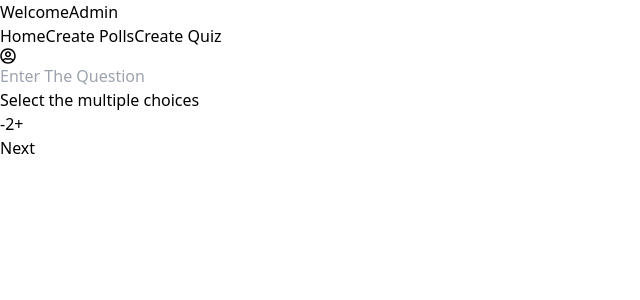
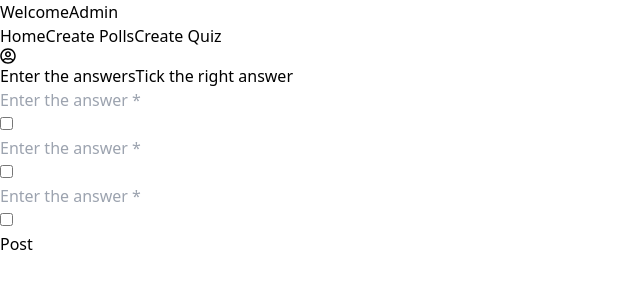
Before and after one commit to Codinglone/Live-Polling-App, a React (Vite) app in the folder live-polls-app-frontend/: page /admin in a window 1280 px wide. Shown: the top 300 px of the page, without its empty margins (0-640 px from the left). Built offline with nearby package versions, Linux system fonts and the light colour scheme.

Commit message:
Finished setting up QuestionTwo component in the admin page

```diff
--- /dev/null
+++ b/live-polls-app-frontend/src/components/AdminQuestionTwo.jsx
@@ -0,0 +1,67 @@
+import React from 'react'
+
+const AdminQuestionTwo = () => {
+  return (
+    <div className="bg-[#F7F7F7] h-[85vh] w-full">
+        <div className="flex items-center flex-col px-48 w-full">
+            <div className='w-[60%] mt-8'>
+                <div className="flex w-full flex-col items-center justify-center mt-6">
+                    <div className='w-full flex justify-between mb-4'>
+                        <span>Enter the answers</span>
+                        <span>Tick the right answer</span>
+                    </div>
+              <div className='w-full flex items-center mb-12'>
+              <input
+                type="text"
+                className="w-[70%] border-2 rounded-md border-gray-400 bg-transparent py-2 px-4 outline-none"
+                placeholder="Enter the answer *"
+              />
+              <div className='w-[10%] flex justify-end'>
+              <input
+                type="Checkbox"
+                className='w-6 h-6'
+              />
+              </div>
+              </div>
+
+              <div className='w-full flex items-center mb-12'>
+              <input
+                type="text"
+                className="w-[70%] border-2 rounded-md border-gray-400 bg-transparent py-2 px-4 outline-none"
+                placeholder="Enter the answer *"
+              />
+              <div className='w-[10%] flex justify-end'>
+              <input
+                type="Checkbox"
+                className='w-6 h-6'
+              />
+              </div>
+              </div>
+
+              <div className='w-full flex items-center mb-12'>
+              <input
+                type="text"
+                className="w-[70%] border-2 rounded-md border-gray-400 bg-transparent py-2 px-4 outline-none"
+                placeholder="Enter the answer *"
+              />
+              <div className='w-[10%] flex justify-end'>
+              <input
+                type="Checkbox"
+                className='w-6 h-6'
+              />
+              </div>
+              </div>
+              <div className='w-1/2 flex justify-between'>
+              <button className="bg-[#0066F7] py-1 px-8 mt-8 text-white rounded">
+                Post
+              </button>
+              </div>
+
+              </div>
+            </div>
+        </div>
+    </div>
+  )
+}
+
+export default AdminQuestionTwo
--- a/live-polls-app-frontend/src/pages/Admin.jsx
+++ b/live-polls-app-frontend/src/pages/Admin.jsx
@@ -2,13 +2,15 @@ import AdminNavbar from "../components/AdminNavbar"
 import AdminPolls from "../components/AdminPolls"
 import AdminCreatePoll from "../components/AdminCreatePoll"
 import AdminQuestionOne from "../components/AdminQuestionOne"
+import AdminQuestionTwo from "../components/AdminQuestionTwo"
 const Admin = () => {
   return (
     <div>
       <AdminNavbar />
       {/* <AdminPolls /> */}
       {/* <AdminCreatePoll /> */}
-      <AdminQuestionOne />
+      {/* <AdminQuestionOne /> */}
+      <AdminQuestionTwo />
     </div>
   )
 }
```
